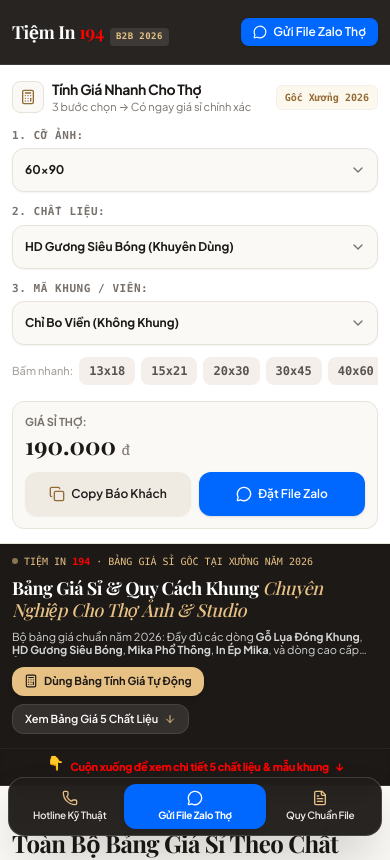
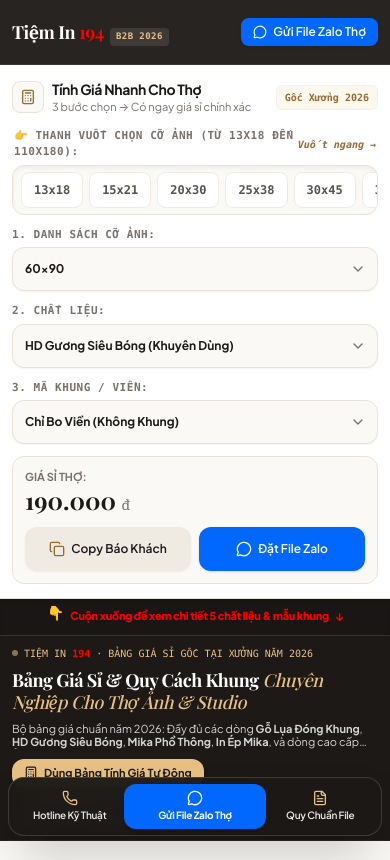
Before and after one commit to crvinh-cmyk/Bao-Gia_194, a React (Vite) app: page / in a window 390 px wide. Shown: the top 860 px of the page. Built offline with nearby package versions, Linux system fonts and the light colour scheme; a web font is replaced by a local one.

Commit message:
feat: improve UI/UX and update logistics info
- Reposition scroll indicator bar in hero section
- Add horizontal size selector to MobileQuickQuoter
- Update logistics descriptions for better clarity
- Adjust working hours in business contact info

```diff
--- a/src/components/B2BGuidelinesSection.tsx
+++ b/src/components/B2BGuidelinesSection.tsx
@@ -21,7 +21,7 @@ export const studioShippingPolicies = [
   },
   {
     title: 'Giao Nhận Chành Xe & Bưu Điện',
-    desc: 'Hỗ trợ giao ra tất cả các chành xe tại TP. HCM (Phương Trang, Tô Châu, Hoa Mai, Thành Bưởi...) hoặc Viettel Post / GHTK tận studio.'
+    desc: 'Hỗ trợ gửi qua tất cả các chành xe, nhà xe tuyến tỉnh uy tín hoặc bưu điện/GHTK tận studio.'
   },
   {
     title: 'Chính Sách Bù Hàng Lỗi Kỹ Thuật',
@@ -176,7 +176,7 @@ export const B2BGuidelinesSection: React.FC<B2BGuidelinesSectionProps> = ({ shop
 
           <div className="mt-5 pt-3 border-t border-[#F0EBE3] flex items-center justify-between flex-wrap gap-2 text-xs text-[#78716C] w-full max-w-full">
             <div>
-              <strong>Các nhà xe hỗ trợ gửi hàng hằng ngày:</strong> Xe Phương Trang, Tô Châu, Hoa Mai, Thành Bưởi, Kumho, Hoàng Long, Kim Mã...
+              <strong>Phương thức vận chuyển hằng ngày:</strong> Hỗ trợ gửi qua tất cả các chành xe, nhà xe tuyến tỉnh uy tín hoặc bưu điện/GHTK tận studio.
             </div>
             <div className="font-mono text-[#1C1917]">
               Xuất bến 17:00 mỗi ngày
--- a/src/components/B2BHeroBar.tsx
+++ b/src/components/B2BHeroBar.tsx
@@ -4,6 +4,18 @@ import { Calculator, ArrowDown, ShieldCheck, Ruler, Sparkles } from 'lucide-reac
 export const B2BHeroBar: React.FC = () => {
   return (
     <>
+      {/* Scroll Indicator Bar - Di chuyển lên sát cạnh trên cùng của Bảng Giá Sỉ & Quy Cách Khung Chuyên Nghiệp */}
+      <div className="bg-[#191615] border-b border-[#38332E] py-2 px-3 flex items-center justify-center text-center shadow-inner">
+        <a
+          href="#bang-gia-chi-tiet"
+          className="inline-flex items-center justify-center gap-1.5 text-[11px] sm:text-xs font-bold text-[#FF0000] hover:text-red-400 transition-colors cursor-pointer group select-none"
+        >
+          <span className="text-sm animate-bounce inline-block">👇</span>
+          <span className="text-[#FF0000] font-extrabold tracking-tight">Cuộn xuống để xem chi tiết 5 chất liệu & mẫu khung</span>
+          <span className="text-xs text-[#FF0000] group-hover:translate-y-0.5 transition-transform font-bold">↓</span>
+        </a>
+      </div>
+
       <section className="bg-[#1C1917] text-white pt-2.5 pb-3.5 md:pt-10 md:pb-12 border-b border-neutral-800 w-full max-w-full overflow-hidden">
         <div className="max-w-7xl mx-auto px-3 sm:px-6 lg:px-8 w-full max-w-full">
           <div className="max-w-4xl space-y-2 md:space-y-4 w-full max-w-full">
@@ -55,18 +67,6 @@ export const B2BHeroBar: React.FC = () => {
           </div>
         </div>
       </section>
-
-      {/* Scroll Indicator Bar - Chữ đỏ tăng tương phản trên di động */}
-      <div className="bg-[#1C1917] border-b border-[#38332E] py-2 px-3 flex items-center justify-center text-center shadow-inner">
-        <a
-          href="#bang-gia-chi-tiet"
-          className="inline-flex items-center justify-center gap-1.5 text-[11px] sm:text-xs font-bold text-[#FF0000] hover:text-red-400 transition-colors cursor-pointer group select-none"
-        >
-          <span className="text-sm animate-bounce inline-block">👇</span>
-          <span className="text-[#FF0000] font-extrabold tracking-tight">Cuộn xuống để xem chi tiết 5 chất liệu & mẫu khung</span>
-          <span className="text-xs text-[#FF0000] group-hover:translate-y-0.5 transition-transform font-bold">↓</span>
-        </a>
-      </div>
     </>
   );
 };
--- a/src/components/MobileQuickQuoter.tsx
+++ b/src/components/MobileQuickQuoter.tsx
@@ -187,13 +187,39 @@ export const MobileQuickQuoter: React.FC<MobileQuickQuoterProps> = ({ zaloTho })
           </span>
         </div>
 
+        {/* Horizontal Scrollable Size Track - Vuốt ngang thấy ngay 13x18, 15x21 đến khổ lớn */}
+        <div className="space-y-1 w-full max-w-full">
+          <div className="flex items-center justify-between text-[11px] font-mono font-bold text-[#78716C] px-0.5">
+            <span className="uppercase tracking-wider flex items-center gap-1">
+              <span>👉 Thanh Vuốt Chọn Cỡ Ảnh (từ 13x18 đến 110x180):</span>
+            </span>
+            <span className="text-[10px] text-[#936B34] font-bold italic shrink-0">Vuốt ngang &rarr;</span>
+          </div>
+
+          <div className="flex items-center gap-1.5 overflow-x-auto py-1.5 px-2 bg-[#FAF9F5] border border-[#E7E2DA] rounded-xl scrollbar-none touch-pan-x w-full shadow-inner">
+            {allAvailableSizes.map((sz) => (
+              <button
+                key={sz.size}
+                onClick={() => setSelectedSize(sz.size)}
+                className={`h-9 px-3 rounded-lg text-xs font-mono font-bold transition-all cursor-pointer whitespace-nowrap shrink-0 flex items-center justify-center ${
+                  selectedSize === sz.size
+                    ? 'bg-[#1C1917] text-[#E7C184] shadow-sm border border-[#1C1917] ring-1 ring-[#936B34]'
+                    : 'bg-white text-[#57534E] hover:text-[#1C1917] border border-[#EFEAE2] hover:border-[#D8D1C7]'
+                }`}
+              >
+                {sz.label}
+              </button>
+            ))}
+          </div>
+        </div>
+
         {/* 3 Step Selectors: Min 44px touch targets */}
         <div className="grid grid-cols-1 sm:grid-cols-3 gap-3 w-full max-w-full">
 
           {/* BƯỚC 1: Chọn Kích Thước (Sắp xếp từ nhỏ đến lớn) */}
           <div>
             <label className="block text-[11px] font-mono font-bold text-[#78716C] mb-1 uppercase tracking-wider">
-              1. Cỡ Ảnh:
+              1. Danh Sách Cỡ Ảnh:
             </label>
             <div className="relative">
               <select
@@ -282,24 +308,6 @@ export const MobileQuickQuoter: React.FC<MobileQuickQuoterProps> = ({ zaloTho })
           </div>
         )}
 
-        {/* Quick Size Chips: Sắp xếp từ nhỏ đến lớn */}
-        <div className="flex items-center gap-1.5 overflow-x-auto pb-1 scrollbar-none text-xs">
-          <span className="text-[11px] text-[#A8A29E] shrink-0 font-medium">Bấm nhanh:</span>
-          {['13x18', '15x21', '20x30', '30x45', '40x60', '50x75', '60x90', '80x120'].map((sz) => (
-            <button
-              key={sz}
-              onClick={() => setSelectedSize(sz)}
-              className={`h-7 px-2.5 rounded-lg text-xs font-mono font-bold transition-all cursor-pointer whitespace-nowrap ${
-                selectedSize === sz
-                  ? 'bg-[#1C1917] text-white shadow-xs'
-                  : 'bg-[#F5EFEB] text-[#57534E] hover:text-[#1C1917]'
-              }`}
-            >
-              {sz}
-            </button>
-          ))}
-        </div>
-
         {/* Result & Actions Bar */}
         <div className="bg-[#FAF9F5] border border-[#E7E2DA] rounded-xl p-3 sm:p-4 flex flex-col sm:flex-row sm:items-center justify-between gap-3">
 
--- a/src/data/tiemIn194Pricing2026.ts
+++ b/src/data/tiemIn194Pricing2026.ts
@@ -251,5 +251,5 @@ export const b2bShopInfo2026 = {
   hotlineTech: '0967827194',
   zaloTho: '0967827194',
   address: 'Ql1a, Quỳnh Lưu, Nghệ An',
-  workingHours: '08:00 - 21:00 (Nhận file & duyệt file 24/7 qua Zalo)',
+  workingHours: '08:00 - 20:00 từ thứ 2 đến thứ 7 hàng tuần',
 };
```
